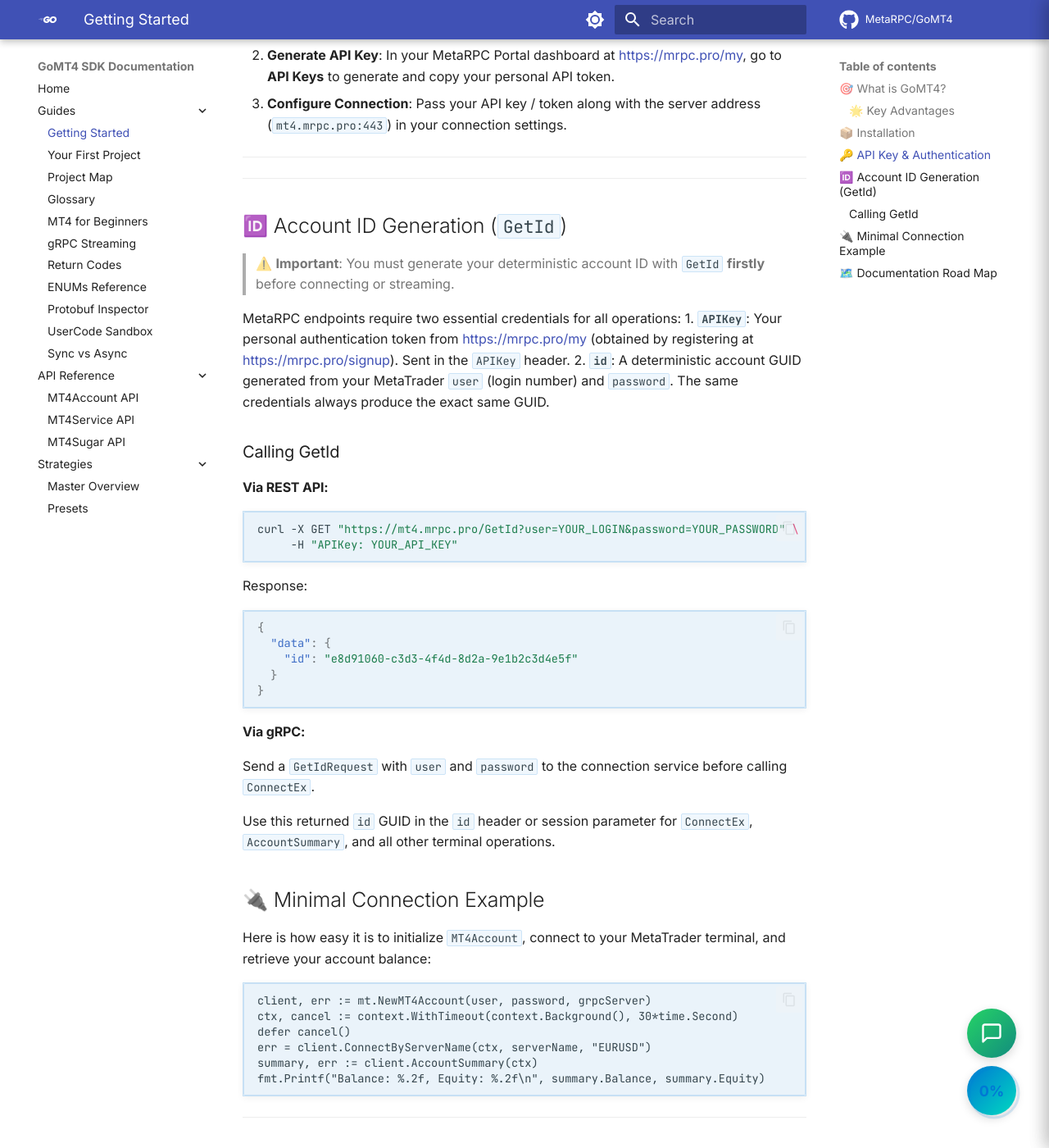
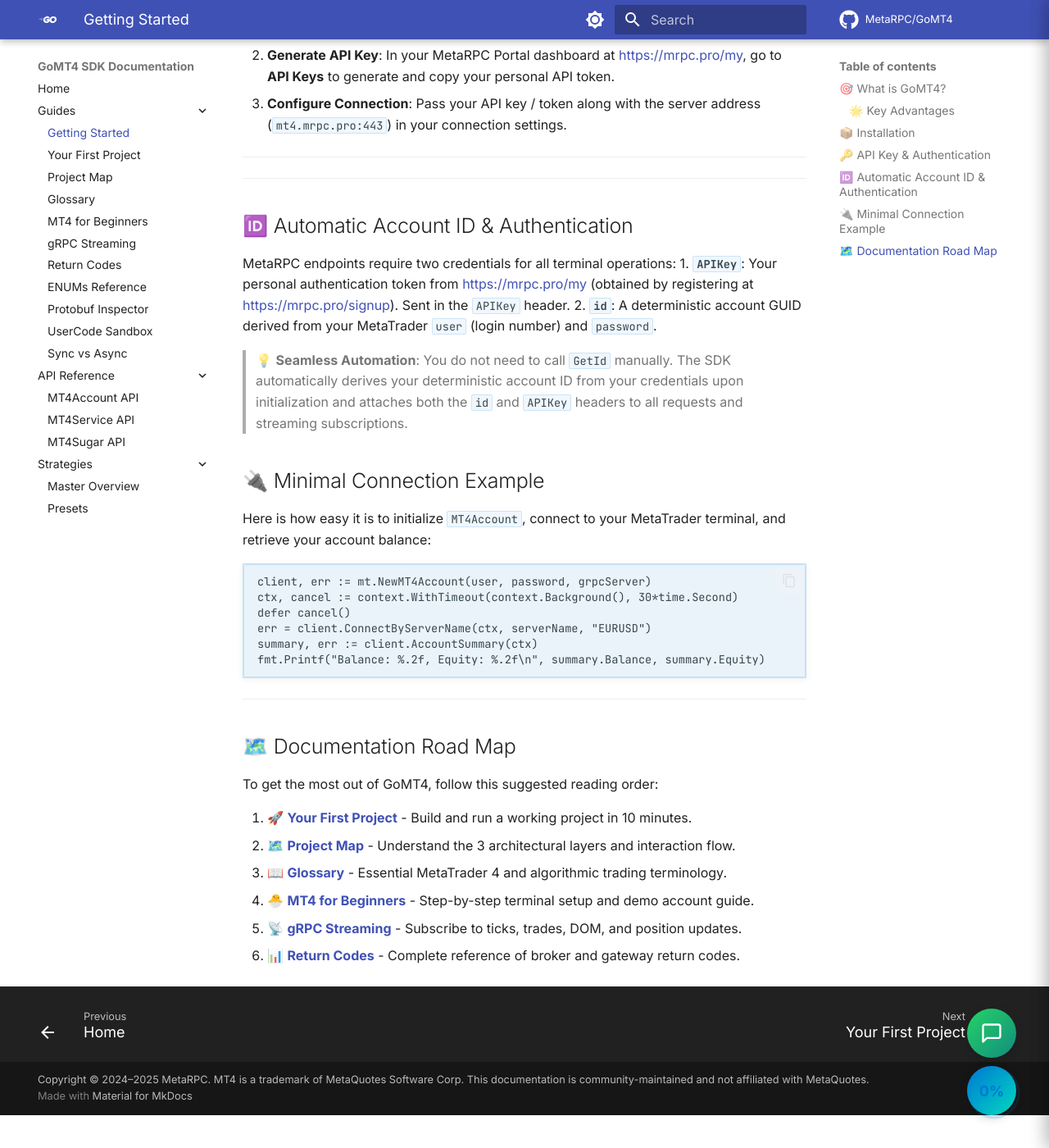
Before and after one commit to MetaRPC/GoMT4, an MkDocs documentation site: the page built from docs/All_Guides/GETTING_STARTED.md, in a window 1280 px wide and 1400 px high, scrolled down 1071 px. Shown: the whole window at 82% size. Built offline with MkDocs 1.6.1 and Material for MkDocs 9.7.7, drawn with Linux system fonts in a browser that asks for light colours; comment, search, counter and statistics services are not loaded.

Commit message:
feat: automate GetId and support apiKey in Account constructor

````diff
--- a/docs/All_Guides/GETTING_STARTED.md
+++ b/docs/All_Guides/GETTING_STARTED.md
@@ -39,35 +39,13 @@
 
 ---
 
-## 🆔 Account ID Generation (`GetId`)
+## 🆔 Automatic Account ID & Authentication
 
-> ⚠️ **Important**: You must generate your deterministic account ID with `GetId` **firstly** before connecting or streaming.
+MetaRPC endpoints require two credentials for all terminal operations:
+1. **`APIKey`**: Your personal authentication token from [https://mrpc.pro/my](https://mrpc.pro/my) (obtained by registering at [https://mrpc.pro/signup](https://mrpc.pro/signup)). Sent in the `APIKey` header.
+2. **`id`**: A deterministic account GUID derived from your MetaTrader `user` (login number) and `password`.
 
-MetaRPC endpoints require two essential credentials for all operations:
-1. **`APIKey`**: Your personal authentication token from [https://mrpc.pro/my](https://mrpc.pro/my) (obtained by registering at [https://mrpc.pro/signup](https://mrpc.pro/signup)). Sent in the `APIKey` header.
-2. **`id`**: A deterministic account GUID generated from your MetaTrader `user` (login number) and `password`. The same credentials always produce the exact same GUID.
-
-### Calling GetId
-
-#### Via REST API:
-```bash
-curl -X GET "https://mt4.mrpc.pro/GetId?user=YOUR_LOGIN&password=YOUR_PASSWORD" \
-     -H "APIKey: YOUR_API_KEY"
-```
-
-Response:
-```json
-{
-  "data": {
-    "id": "e8d91060-c3d3-4f4d-8d2a-9e1b2c3d4e5f"
-  }
-}
-```
-
-#### Via gRPC:
-Send a `GetIdRequest` with `user` and `password` to the connection service before calling `ConnectEx`.
-
-Use this returned `id` GUID in the `id` header or session parameter for `ConnectEx`, `AccountSummary`, and all other terminal operations.
+> 💡 **Seamless Automation**: You do not need to call `GetId` manually. The SDK automatically derives your deterministic account ID from your credentials upon initialization and attaches both the `id` and `APIKey` headers to all requests and streaming subscriptions.
 
 ## 🔌 Minimal Connection Example
 
````
Also changed, not shown: README.md (+5 -21 lines), docs/All_Guides/Your_First_Project.md (+5 -20 lines), 1 other file.
